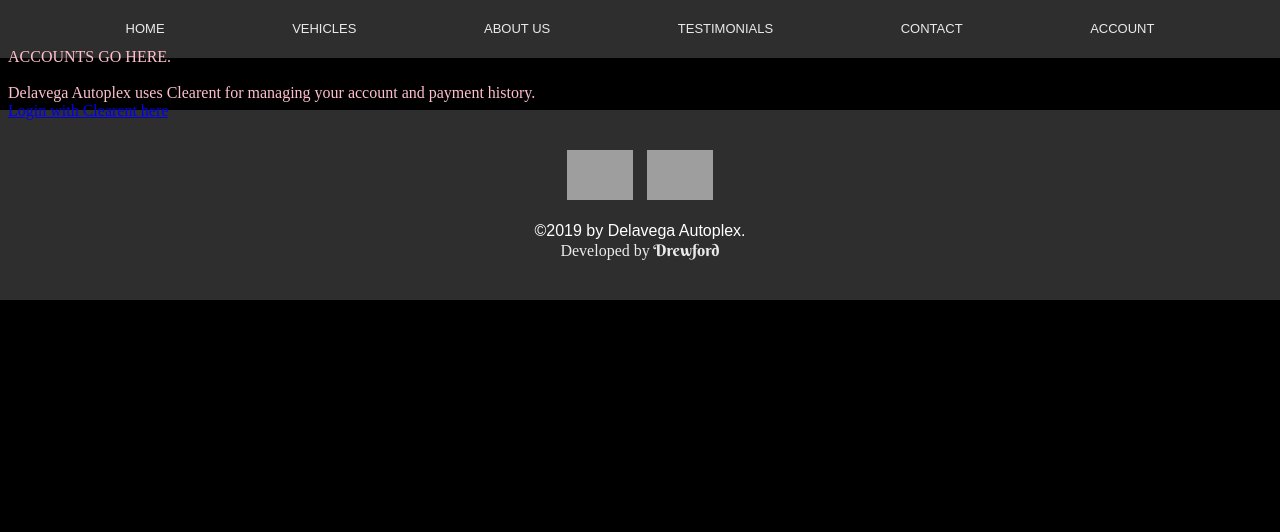
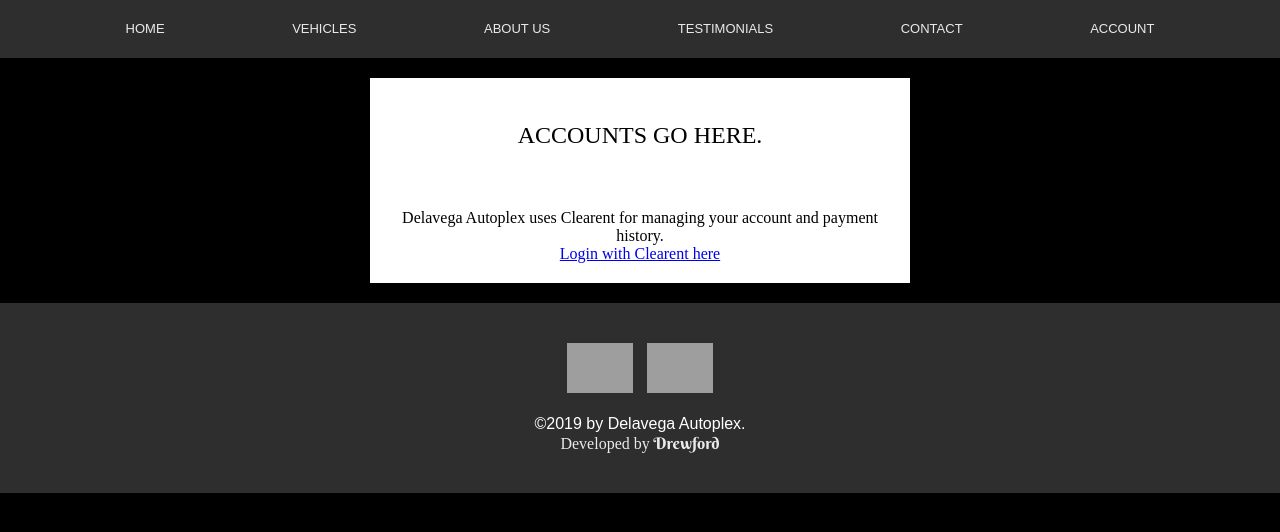
Before and after one commit to SleazyCook/autoplex, a React (Create React App) app: page /account in a window 1280 px wide. Shown: the top 532 px of the page. Built offline with nearby package versions, Linux system fonts and the light colour scheme; grey boxes are pictures that could not be loaded.

Commit message:
adjusted margins on components

```diff
--- a/public/style.css
+++ b/public/style.css
@@ -126,6 +126,7 @@
   padding: 20px;
   text-align: center;
   margin-top: 30px;
+  margin-bottom: 30px;
 }
 
 #about-title {
@@ -133,6 +134,11 @@
 }
 
 /* TESTIMONIALS */
+#testimonials-return {
+  margin-top: 30px;
+  margin-bottom: 30px;
+}
+
 .review-container {
   background-color: white;
   max-width: 500px;
@@ -169,7 +175,8 @@
   display: flex;
   justify-content: center;
   flex-direction: column;
-  margin-bottom: 20px;
+  margin-top: 30px;
+  margin-bottom: 30px;
 }
 
 #contact-return img {
@@ -210,3 +217,20 @@
   background-color: black;
   color: white;
 }
+
+/* ACCOUNT */
+
+#account-return {
+  color: black;
+  background-color: white;
+  max-width: 500px;
+  margin: auto;
+  padding: 20px;
+  text-align: center;
+  margin-top: 30px;
+  margin-bottom: 30px;
+}
+
+#account-title {
+  font-size: x-large;
+}
--- a/src/components/Account.js
+++ b/src/components/Account.js
@@ -2,8 +2,10 @@
 
 const Account = () => {
   return (
-    <div>
-      ACCOUNTS GO HERE.
+    <div id="account-return">
+      <p id="account-title">
+        ACCOUNTS GO HERE.
+      </p>
       <br />
       <br />
       Delavega Autoplex uses Clearent for managing your account and payment history.
--- a/src/components/Home.js
+++ b/src/components/Home.js
@@ -19,10 +19,6 @@
           <a className="home-social-link" href="" target="_blank">
             <img alt="instagram icon link" src="https://i.imgur.com/fsR5M5g.png" />
           </a>
-
-          <br />
-          <br />
-          <br />
         </div>
       </div>
 
--- a/src/components/Testimonials.js
+++ b/src/components/Testimonials.js
@@ -2,7 +2,7 @@
 
 const Testimonials = () => {
   return (
-    <div>
+    <div id="testimonials-return">
       <article className="review-container">
         <img alt="elizabeth photo" className="review-img" src="https://i.imgur.com/zdR8kwj.png" />
         <section className="review">
```
